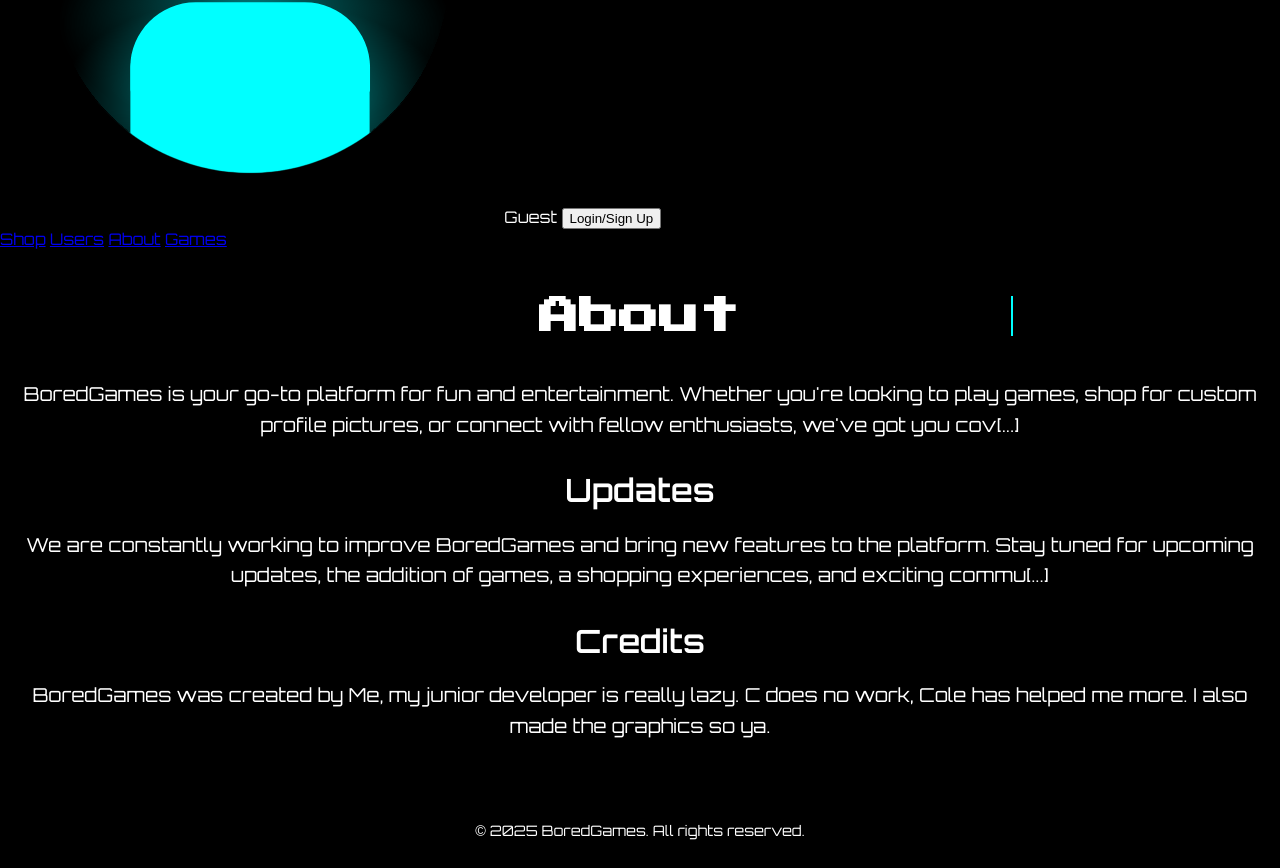
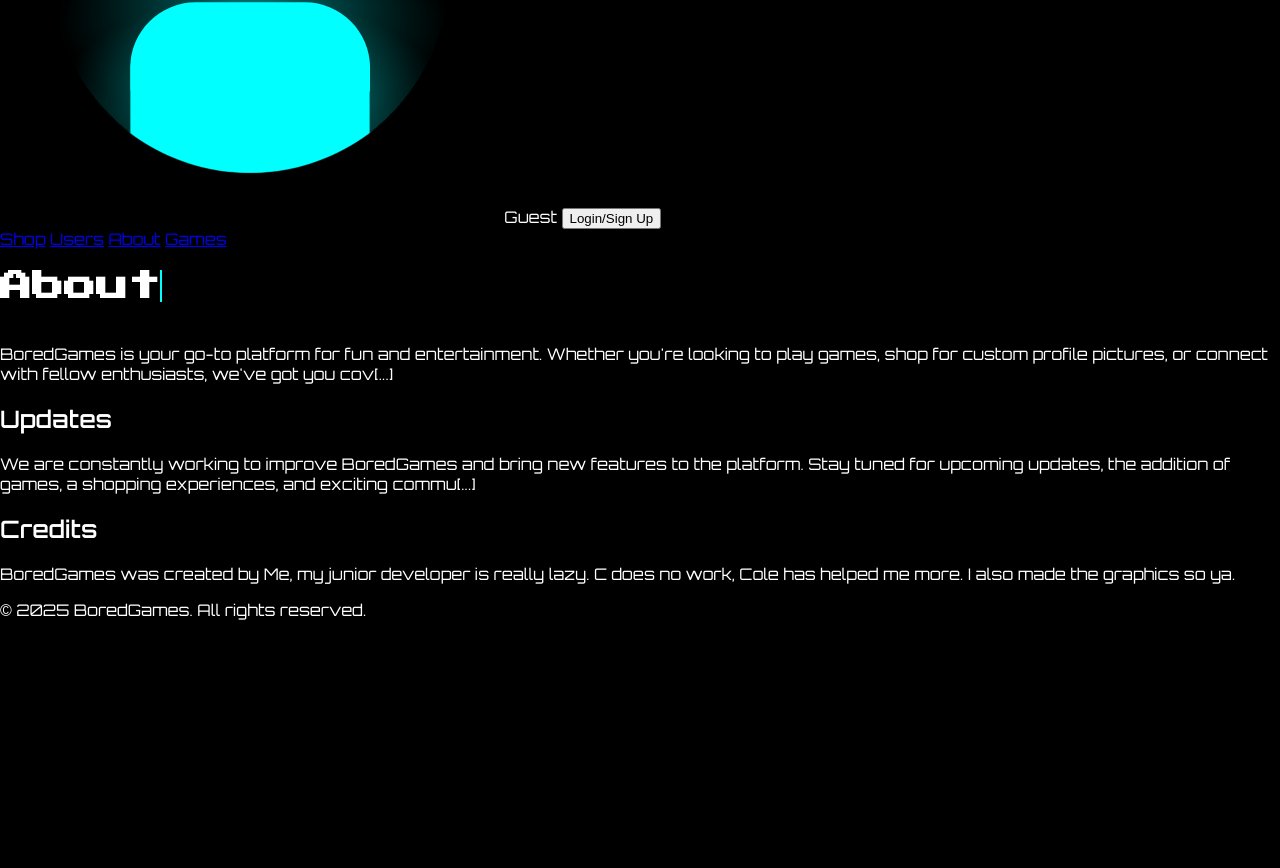
Before and after one commit to HarryJ236/BoredGames, a plain HTML site: page pages/about/about.html in a window 1280 px wide. Shown: the part 781-1649 px from the top of the page. After the commit the page ends 1417 px from the top, so only its background shows below. Drawn offline with Linux system fonts and the light colour scheme.

Commit message:
Update about.css

```diff
--- a/pages/about/about.css
+++ b/pages/about/about.css
@@ -3,83 +3,39 @@ body, html {
   margin: 0;
   padding: 0;
   box-sizing: border-box;
-  font-family: 'Orbitron', sans-serif;
-  background-color: #000000;
+  font-family: 'Orbitron', sans-serif; /* Main font for everything except title */
+  background-color: #000000; /* Black background for retro theme */
   color: white;
 }
 
-/* Typewriter Effect */
-@keyframes typewriter {
-  from {
-    width: 0;
+/* Neon Blue Flash Animation */
+@keyframes neon-blue-flash {
+  0%, 100% {
+    text-shadow: 0 0 5px #00FFFF, 0 0 10px #00FFFF, 0 0 20px #00FFFF;
   }
-  to {
-    width: 100%;
+  50% {
+    text-shadow: 0 0 10px #00FFFF, 0 0 20px #00FFFF, 0 0 40px #00FFFF;
   }
+}
 
-  @keyframes blink {
-    50% {
-      border-color: transparent;
-    }
+@keyframes navbar-blue-flash {
+  0%, 100% {
+    border-color: #00FFFF;
+    box-shadow: 0 0 10px #00FFFF, 0 0 20px #00FFFF, 0 0 40px #00FFFF;
+  }
+  50% {
+    border-color: #00FFFF;
+    box-shadow: 0 0 20px #00FFFF, 0 0 40px #00FFFF, 0 0 80px #00FFFF;
   }
 }
 
 .typewriter {
   display: inline-block;
-  font-family: 'Press Start 2P', cursive;
+  font-family: 'Press Start 2P', cursive; /* Retro arcade font */
   color: white;
-  overflow: hidden;
-  border-right: 2px solid #00FFFF; /* Neon blue cursor */
+  overflow: hidden; /* Hide the overflowing text */
+  border-right: 2px solid #00FFFF; /* Neon blue blinking cursor */
   white-space: nowrap;
-  animation: typewriter 8s steps(30, end), blink 1s step-end infinite;
+  animation: typewriter 8s steps(30, end), blink 1s step-end infinite; /* Slower typing speed */
+  text-decoration: none; /* Ensure no underline */
 }
-
-/* Main Content */
-.main-content {
-  padding: 20px;
-  text-align: center;
-}
-
-.main-content h1.typewriter {
-  font-size: 2.5rem;
-  margin-bottom: 20px;
-}
-
-.main-content h2 {
-  font-size: 2rem;
-  margin-bottom: 15px;
-}
-
-.main-content p {
-  font-size: 1.2rem;
-  line-height: 1.6;
-  margin-bottom: 30px;
-}
-
-/* Footer */
-.footer {
-  text-align: center;
-  padding: 15px 10px;
-  font-size: 0.9rem;
-}
-
-/* Responsive Design */
-@media (max-width: 768px) {
-  .main-content h1 {
-    font-size: 2rem;
-  }
-
-  .main-content p {
-    font-size: 1rem;
-  }
-}
-
-@media (max-width: 480px) {
-  .main-content h1 {
-    font-size: 1.8rem;
-  }
-
-  .main-content p {
-    font-size: 0.9rem;
-  }
-}
```
